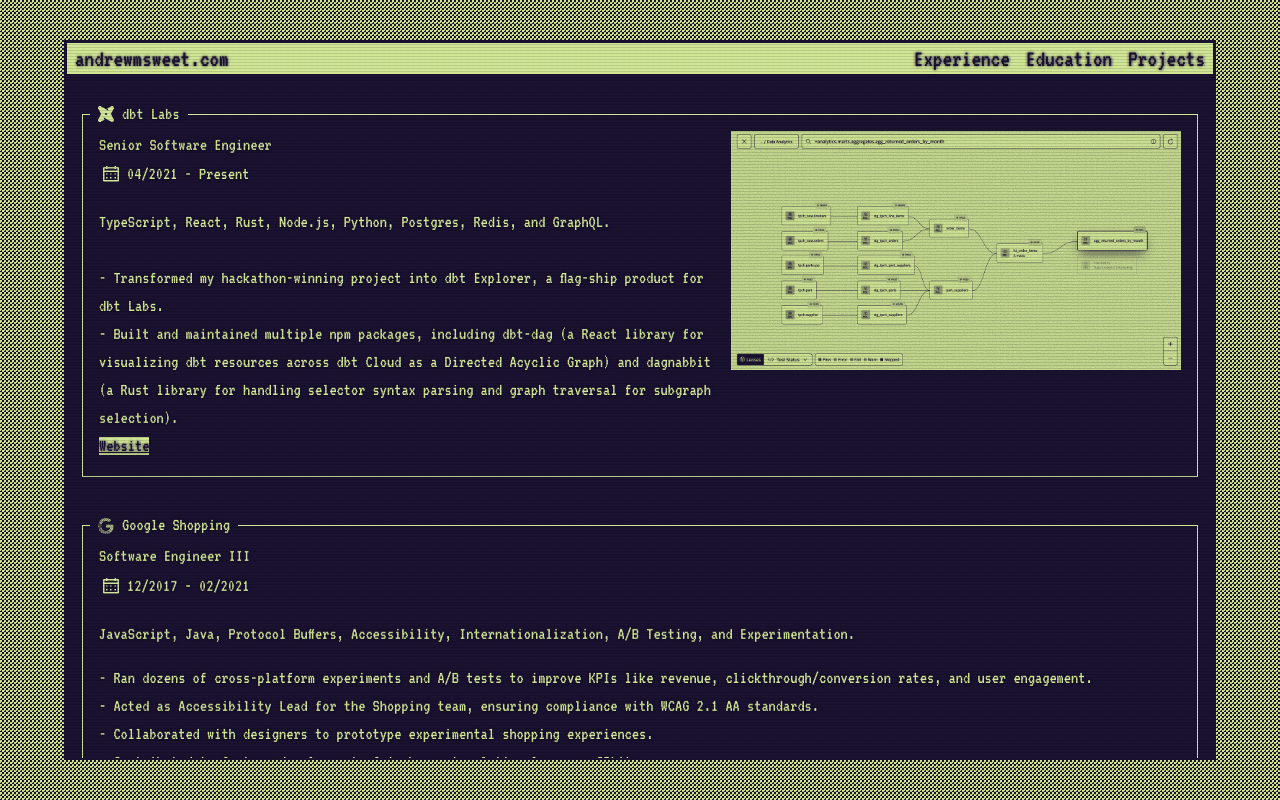
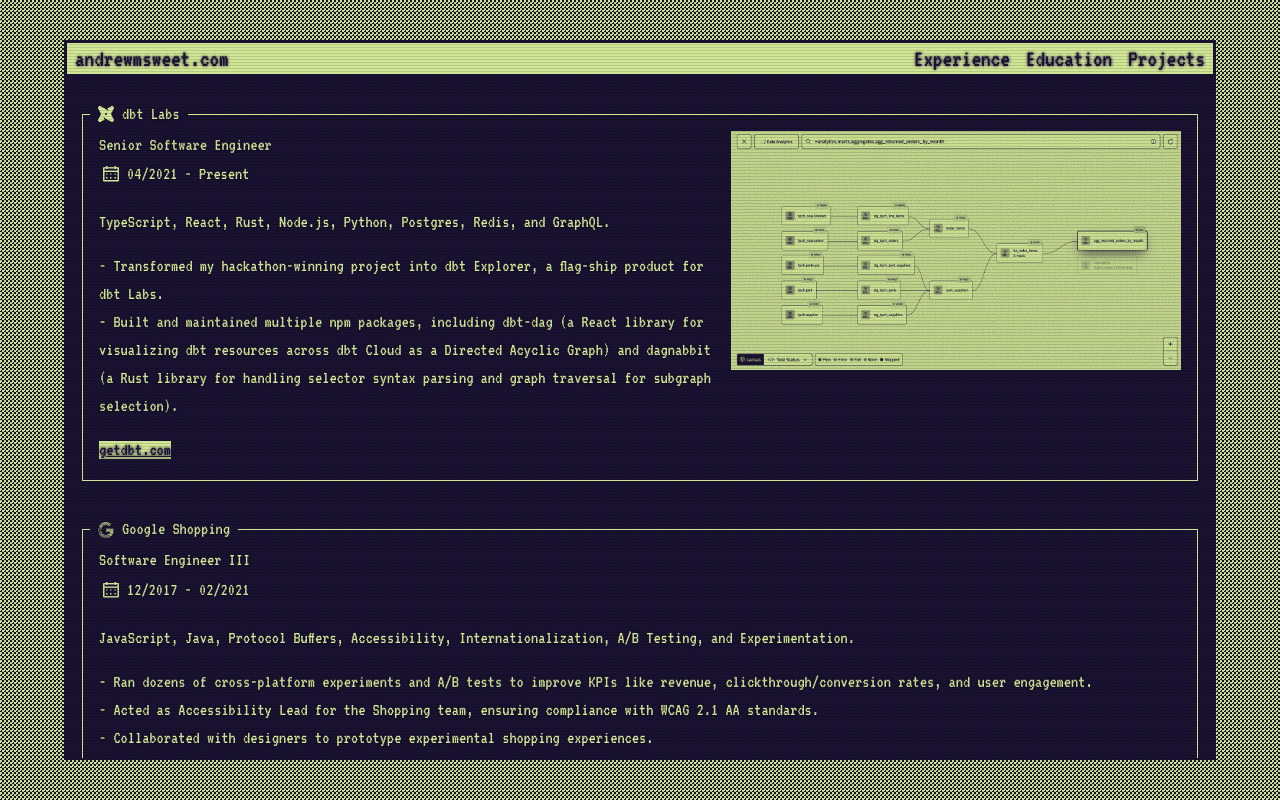
Before and after one commit to heysweet/heysweet.github.io, a Next.js app: page /experience in a window 1280 px wide. Built offline with nearby package versions, Linux system fonts and the light colour scheme; what tailwindcss-animation-delay would draw is missing.

Commit message:
Fix styles for most pages

```diff
--- a/src/app/experience/dbtLabs.tsx
+++ b/src/app/experience/dbtLabs.tsx
@@ -20,13 +20,19 @@ export const dbtLabs = {
     startDate: new Date('2021-04-01'),
     endDate: null, // Still work here
 
-    description: `
+    description: <div className='space-y-4'>
+    <div>
     TypeScript, React, Rust, Node.js, Python, Postgres, Redis, and GraphQL.
+    </div>
 
+    <div>
     - Transformed my hackathon-winning project into dbt Explorer, a flag-ship product for dbt Labs.
-    - Built and maintained multiple npm packages, including dbt-dag (a React library for visualizing dbt resources across dbt Cloud as a Directed Acyclic Graph) and dagnabbit (a Rust library for handling selector syntax parsing and graph traversal for subgraph selection).`.trim(),
+    <br />
+    - Built and maintained multiple npm packages, including dbt-dag (a React library for visualizing dbt resources across dbt Cloud as a Directed Acyclic Graph) and dagnabbit (a Rust library for handling selector syntax parsing and graph traversal for subgraph selection).
+    </div>
+    <div><a href="https://www.getdbt.com/" target='_blank'>getdbt.com</a></div>
+    </div>,
 
-    externalWebsite: 'https://www.getdbt.com/',
     heroImageSrc: '/dag.png',
     iconSrc: '/dbt.png',
     preview: <Preview />,
--- a/src/app/experience/google.tsx
+++ b/src/app/experience/google.tsx
@@ -20,26 +20,23 @@ export const google = {
     startDate: new Date('2017-12-01'),
     endDate: new Date('2021-02-28'),
 
-    description: <>
-    <div className='mb-4'>
+    description: <div className='space-y-4'>
+    <div>
     JavaScript, Java, Protocol Buffers, Accessibility, Internationalization, A/B Testing, and Experimentation.
     </div>
 
     <div>
     - Ran dozens of cross-platform experiments and A/B tests to improve KPIs like revenue, clickthrough/conversion rates, and user engagement.
-    </div>
-    <div>
+    <br />
     - Acted as Accessibility Lead for the Shopping team, ensuring compliance with WCAG 2.1 AA standards.
-    </div>
-    <div>
+    <br />
     - Collaborated with designers to prototype experimental shopping experiences.
-    </div>
-    <div>
+    <br />
     - Contributed to feature development of in-house templating language JSLite.
     </div>
-    </>,
+    <div><a href="https://www.google.com/search?tbm=shop&hl=en&psb=1&q=shoes" target='_blank'>Google Shopping</a></div>
+    </div>,
 
-    externalWebsite: 'https://www.google.com/search?tbm=shop&hl=en&psb=1&q=shoes',
     iconSrc: '/google.png',
     preview: <Preview />,
     page: <Page />,
--- a/src/app/experience/iontank.tsx
+++ b/src/app/experience/iontank.tsx
@@ -20,26 +20,24 @@ export const iontank = {
     startDate: new Date('2016-10-01'),
     endDate: new Date('2017-12-01'),
 
-    description: <>
-    <div className='mb-4'>
+    description: <div className='space-y-4'>
+    <div>
     JavaScript, Python, OpenFrameworks, C++, RabbitMQ, and EAGLE for PCB designs.
     </div>
 
     <div>
     - Developed full stack solution for <a href="/projects#drumbar">a 5-story cylindrical LED screen</a> and controls system at the Rivers Casino Pittsburgh.
+    <br />
+    - Devised automated CI and testing pipeline for remote installations.
+    <br />
+    - Implemented remote project tracking and an up-to-the-minute notification system for permanent on-site installations.
+    <br />
+    - Designed an interactive 3D LED grid firework simulation for a temporary installation for OREO.
+    <br />
+    - Designed and developed <a href="https://iontank.com/" target='_blank'>iontank.com</a>
     </div>
-    <div>
-    - Devised automated CI and testing pipeline for remote installations.
-    </div>
-    <div>
-    - Implemented remote project tracking and an up-to-the-minute notification system for permanent on-site installations.
-    </div>
-    <div>
-    - Designed an interactive 3D LED grid firework simulation for a temporary installation for OREO.
-    </div>
-    </>,
+    </div>,
 
-    externalWebsite: 'https://iontank.com/',
     iconSrc: '/iontank.png',
     preview: <Preview />,
     page: <Page />,
--- a/src/app/experience/nike.tsx
+++ b/src/app/experience/nike.tsx
@@ -20,17 +20,25 @@ export const nike = {
     startDate: new Date('2015-07-01'),
     endDate: new Date('2016-07-31'),
 
-    description: `
+    description: <div className='space-y-4'>
+    <div>
     JavaScript, Objective-C (iOS), Java (Android), and Node.js.
+    </div>
 
+    <div>
     - Developed JavaScript web app, iOS SDK, Android SDK, node.js validation service, and supported legacy Java code for Universal Login & Registration (UNITE) platform
+    <br />
     - Developed Automated Build & Test framework with Continuous Delivery to production with high availability
+    <br />
     - Supported onboarding integration with our APIs with nike.com
+    <br />
     - Built app-to-web url authentication, web session management, and login continuity support for native and web experiences
+    <br />
     - Followed Test Driven Development and other agile practices within a certified scrum team
-    `.trim(),
+    </div>
+    <div><a href="https://nike.com/" target='_blank'>nike.com</a></div>
+    </div>,
 
-    externalWebsite: 'https://nike.com/',
     iconSrc: '/nike.png',
     preview: <Preview />,
     page: <Page />,
--- a/src/app/experience/nikeIntern.tsx
+++ b/src/app/experience/nikeIntern.tsx
@@ -20,20 +20,33 @@ export const nikeIntern = {
     startDate: new Date('2014-06-01'),
     endDate: new Date('2014-08-31'),
 
-    description: `
+    description: <div className='space-y-4'>
+    <div>
     Consumer Account Management Automation Framework Engineering:
+    <br />
     - Optimized existing legacy codebase after analysis of inefficiencies
+    <br />
     - Provided back-end services for a number of consumer-facing platforms
+    <br />
     - Onboarded new individuals, enabling efficient knowledge transfer
+    <br />
     - Delivered software through agile methodology as a part of a scrum team
+    </div>
 
+    <div>
     Cross Functional Project (Leadership and Design):
+    <br />
     - Lead a team of 9 interns through an app development process
-    - Coordinated with Nike leadership in Events Services, Legal, Internal Communications for design, implementation forecasting, maintenance planning, and legal clearance
+    <br />
+    - Coordinated with Nike leadership in Events Services, Legal, Internal
+    Communications for design, implementation forecasting, maintenance planning, and legal clearance
+    <br />
     - Presented concept in front of a large audience of Nike leadership and peers
-    `.trim(),
+    </div>
+    <div><a href='https://jobs.nike.com/internships' target='_blank'>Nike Internship Program</a></div>
+    </div>,
 
-    externalWebsite: 'https://jobs.nike.com/internships',
+    externalWebsite: '',
     iconSrc: '/nike.png',
     preview: <Preview />,
     page: <Page />,
```
